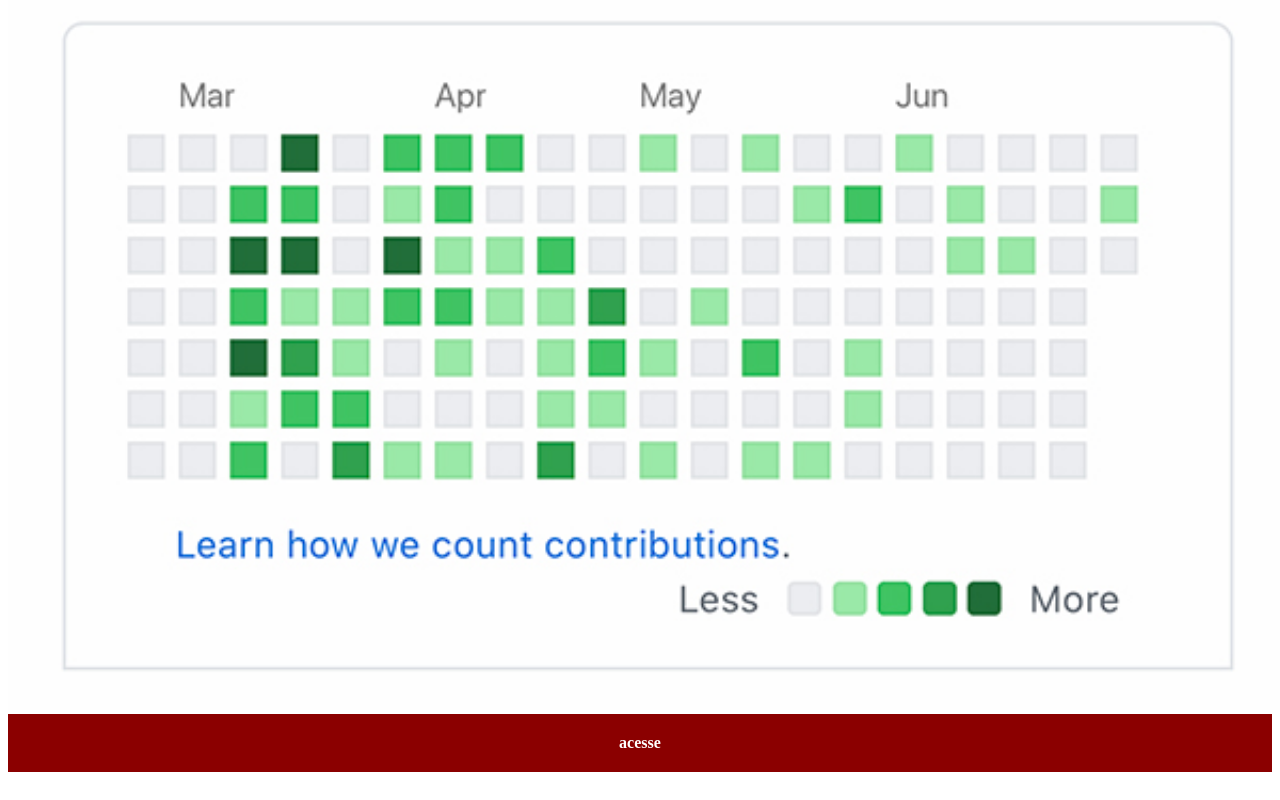
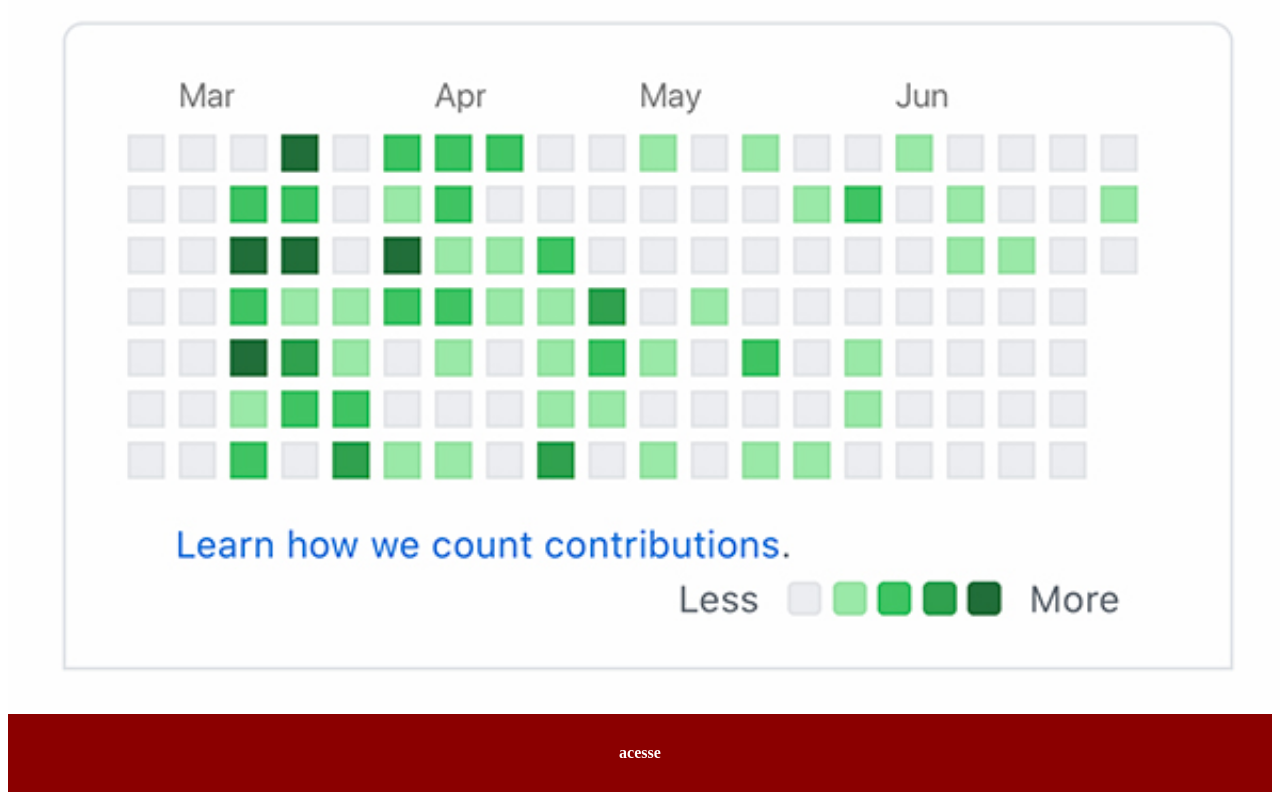
Before and after one commit to Ronalddavy9/Celular-html-css, a plain HTML site: page github.html in a window 1280 px wide. Shown: the part 4030-4830 px from the top of the page. Drawn offline with Linux system fonts and the light colour scheme.

Commit message:
first commit

```diff
--- a/estilos/sociais.css
+++ b/estilos/sociais.css
@@ -19,7 +19,7 @@ a{
     display: block;
     background-color: darkred;
     color: white;
-    padding: 20px;
+    padding: 30px;
     text-align: center;
     font-weight: bolder;
     text-decoration: none;
```
Also changed, not shown: 1 other file.
